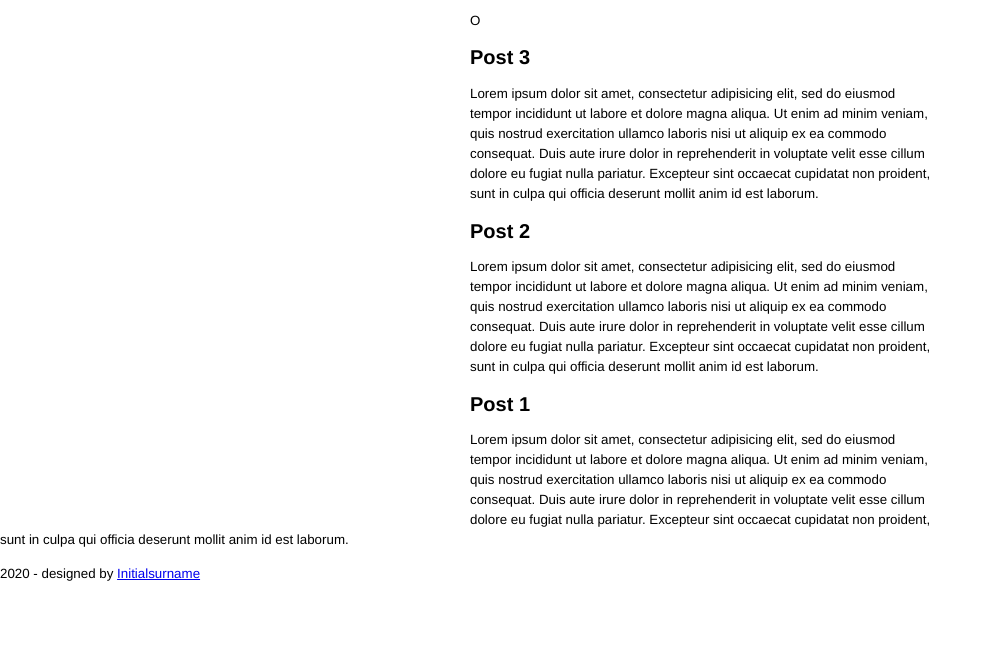
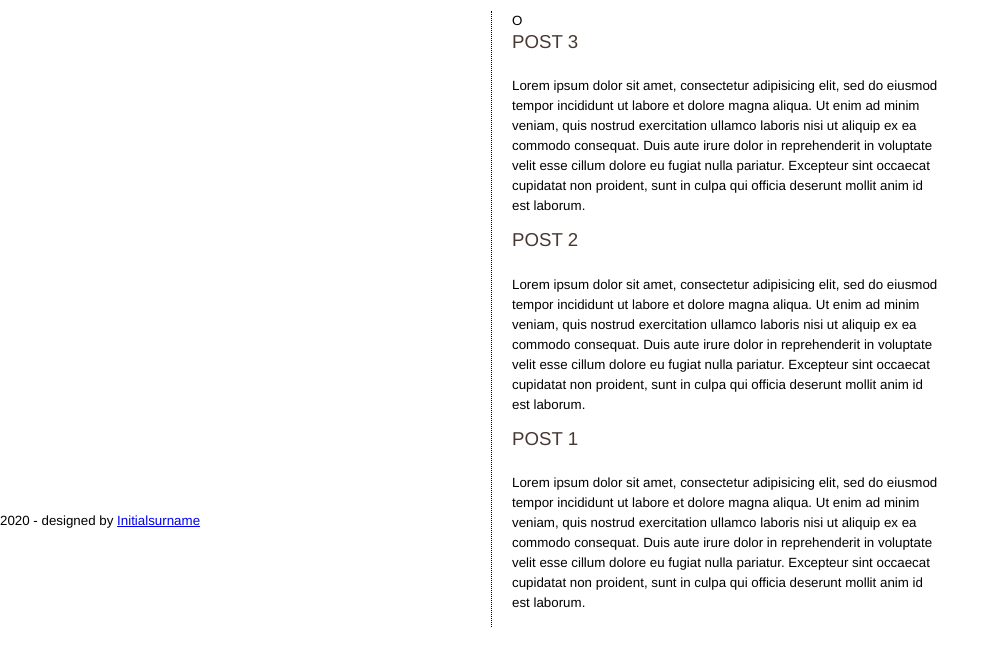
Before and after one commit to Ivvazquez/AppConnectedToDB, a plain HTML site: page index.html in a window 1280 px wide. Shown: the part 45-692 px from the top of the page, without its empty margins (0-1000 px from the left). Drawn offline with Linux system fonts and the light colour scheme.

Commit message:
se han añadido correctamente el css de seccion

```diff
--- a/style.css
+++ b/style.css
@@ -21,3 +21,20 @@ url(logo.png)
 center top norepeat;
 margin: 0 0 20px 0;
 }
+
+section {
+float: right;
+width: 428px;
+padding-left: 20px;
+margin: 0 0 20px 0px;
+border-left: 1px dotted #000;
+}
+section h2 {
+font: 14pt Helvetica,"Helvetica neue", Arial, sans-serif;
+font-weight: lighter;
+text-transform: uppercase;
+color: #493831;
+padding-bottom: 10px;
+margin: 0;
+}
+o
```
